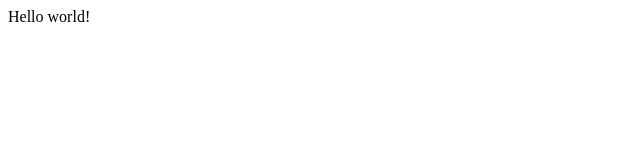
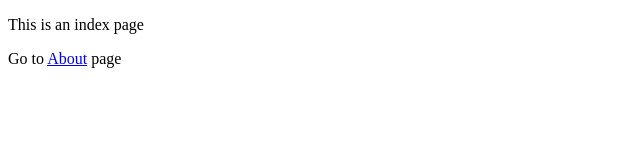
Before and after one commit to Simon994/alittlemoregatsby, a Gatsby site: page / in a window 1280 px wide. Shown: the whole page, without its empty margins (0-640 px from the left). Built offline with nearby package versions, Linux system fonts and the light colour scheme; Gatsby itself is replaced by a stand-in of ours.

Commit message:
Update liniting config to work with Prettier. Start Index, About and 404 components

```diff
--- a/package.json
+++ b/package.json
@@ -19,6 +19,11 @@
     "react-dom": "^17.0.1"
   },
   "devDependencies": {
+    "@typescript-eslint/eslint-plugin": "^4.22.1",
+    "@typescript-eslint/parser": "^4.22.1",
+    "eslint": "^7.26.0",
+    "eslint-config-prettier": "^8.3.0",
+    "eslint-plugin-react": "^7.23.2",
     "prettier": "2.2.1"
   },
   "repository": {
--- a/src/pages/index.js
+++ b/src/pages/index.js
@@ -1,5 +1,13 @@
 import React from "react"
+import {Link} from "gatsby"
 
-export default function Home() {
-  return <div>Hello world!</div>
+const Index = () => {
+  return (
+    <div>
+      <p>This is an index page</p>
+      <p>Go to <Link to="/about">About</Link> page</p>
+    </div>
+  )
 }
+
+export default Index
```
Also changed, not shown: src/pages/404.js (added, +9 -0 lines), src/pages/about.js (added, +13 -0 lines), .eslintrc.json (added), 1 other file.
